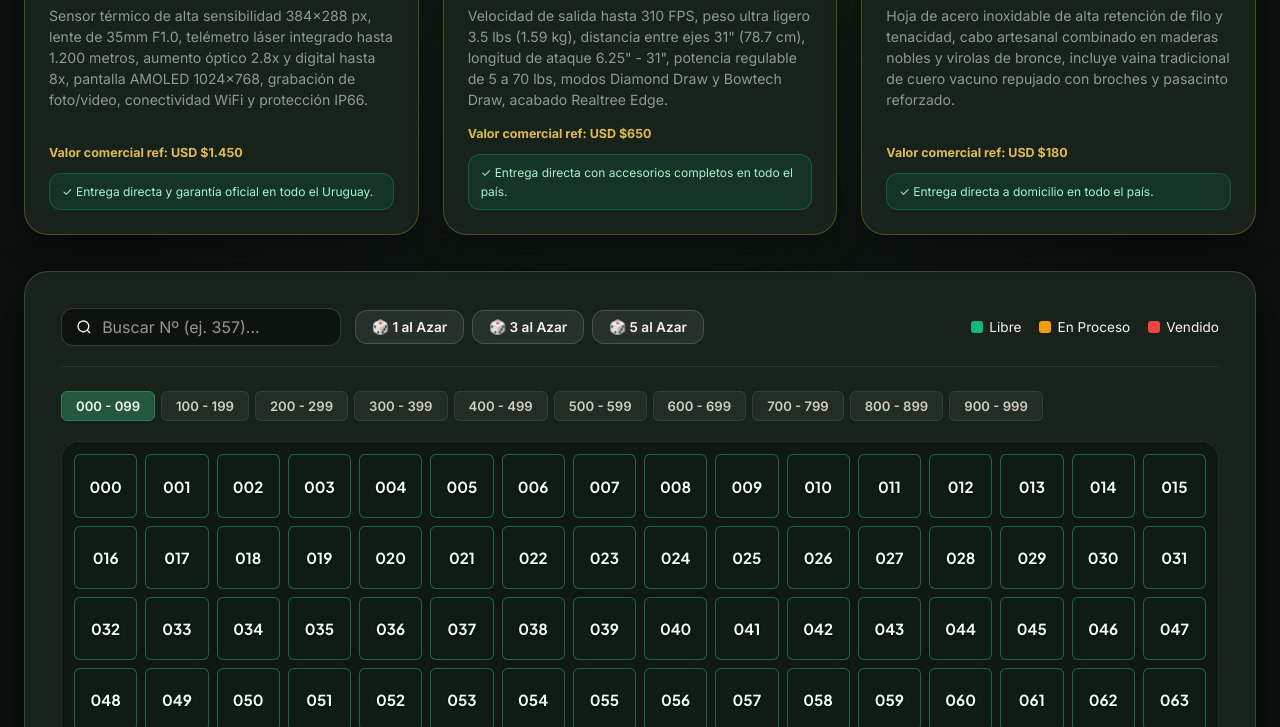
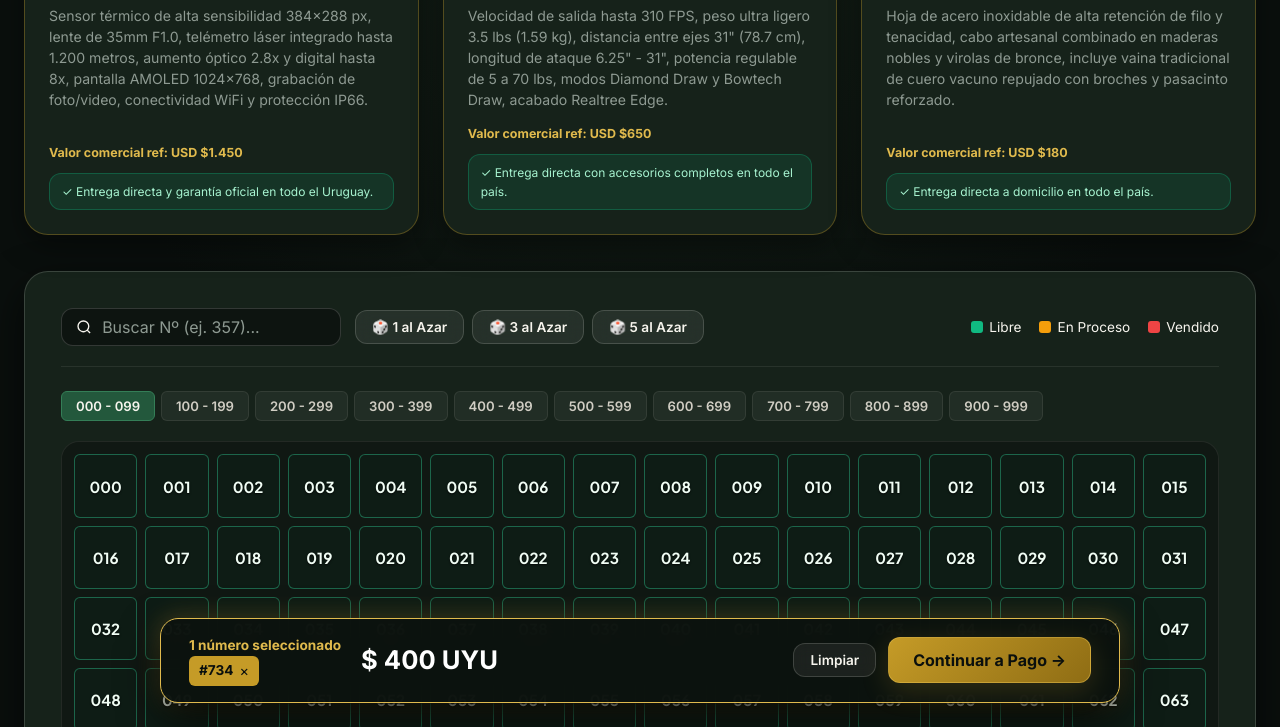
Before and after one commit to maxiviuy/ancu, a plain HTML site: page rifas.html in a window 1280 px wide. Both pictures are taken after a click on the button "🎲 1 al Azar". Shown: the part 939-1666 px from the top of the page. Drawn offline with Linux system fonts and the light colour scheme; no server answers.

Commit message:
fix(raffle): fix floating checkout tray sliding animation and modal checkout flow

```diff
--- a/css/main.css
+++ b/css/main.css
@@ -1196,19 +1196,32 @@ button, input, select, textarea {
 
 /* Floating Checkout Tray */
 .checkout-tray {
-  position: sticky;
-  bottom: 20px;
-  background: var(--bg-glass-heavy);
-  border: 1px solid var(--border-bronze);
+  position: fixed;
+  bottom: 24px;
+  left: 50%;
+  transform: translateX(-50%) translateY(120%);
+  width: calc(100% - 40px);
+  max-width: 960px;
+  background: rgba(12, 18, 14, 0.96);
+  border: 1.5px solid var(--bronze-light);
   border-radius: var(--radius-lg);
-  padding: 16px 24px;
+  padding: 16px 28px;
   display: flex;
   justify-content: space-between;
   align-items: center;
-  box-shadow: var(--shadow-lg);
-  backdrop-filter: blur(16px);
-  margin-top: 24px;
-  z-index: 80;
+  box-shadow: 0 16px 40px rgba(0, 0, 0, 0.85), 0 0 25px rgba(200, 155, 60, 0.35);
+  backdrop-filter: blur(20px);
+  -webkit-backdrop-filter: blur(20px);
+  z-index: 999;
+  transition: transform 0.35s cubic-bezier(0.16, 1, 0.3, 1), opacity 0.3s ease;
+  opacity: 0;
+  pointer-events: none;
+}
+
+.checkout-tray.visible {
+  transform: translateX(-50%) translateY(0);
+  opacity: 1;
+  pointer-events: auto;
 }
 
 .tray-info {
--- a/rifas.html
+++ b/rifas.html
@@ -152,19 +152,19 @@
 
       </div>
 
-      <!-- Sticky Checkout Tray -->
-      <div class="checkout-tray" id="checkout-tray" style="display:none;">
+      <!-- Floating Bottom Checkout Tray -->
+      <div class="checkout-tray" id="checkout-tray">
         <div class="tray-info">
           <div>
-            <div style="font-size:0.8rem; color:var(--bronze-light); font-weight:700;" id="tray-count">0 seleccionados</div>
+            <div style="font-size:0.85rem; color:var(--bronze-light); font-weight:700;" id="tray-count">0 seleccionados</div>
             <div class="tray-numbers-pills" id="tray-pills"></div>
           </div>
-          <div class="tray-total-price" id="tray-total">$ 0</div>
+          <div class="tray-total-price" id="tray-total" style="font-size:1.6rem; font-weight:800; color:#FFFFFF;">$ 0</div>
         </div>
 
-        <div style="display:flex; gap:12px;">
-          <button type="button" class="btn btn-secondary btn-sm" onclick="AppState.selectedNumbers = []; renderNumbersGrid(currentHundred); updateCheckoutTray();">Limpiar</button>
-          <button type="button" class="btn btn-bronze" onclick="openCheckoutModal()" id="btn-continue-checkout">Continuar a Pago &rarr;</button>
+        <div style="display:flex; gap:12px; align-items:center;">
+          <button type="button" class="btn btn-secondary btn-sm" onclick="clearRaffleSelection()">Limpiar</button>
+          <button type="button" class="btn btn-bronze" onclick="openCheckoutModal()" id="btn-continue-checkout" style="font-size:1rem; padding:12px 24px; font-weight:700;">Continuar a Pago &rarr;</button>
         </div>
       </div>
 
@@ -322,6 +322,6 @@
     </div>
   </footer>
 
-  <script src="js/app.js?v=20260818_date9oct"></script>
+  <script src="js/app.js?v=20260818_checkoutfix"></script>
 </body>
 </html>
```
Also changed, not shown: admin.html (+1 -1 lines), index.html (+1 -1 lines), js/app.js.
